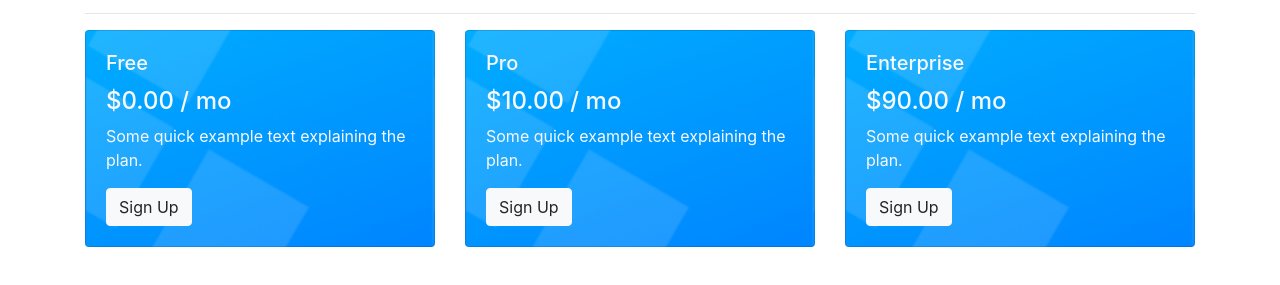
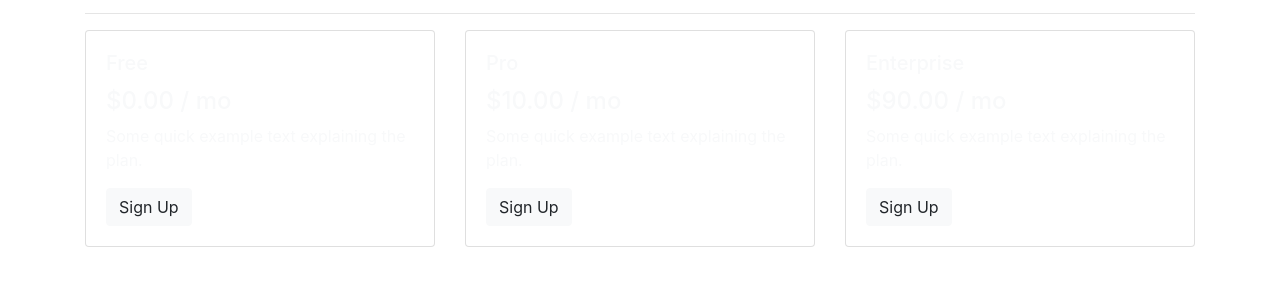
Before and after one commit to Jordanwbutterwick/HTML-Project-3-Bootstrap, a plain HTML site: page Bootstrap Mockup Project/index.html in a window 1280 px wide. Shown: the part 515-800 px from the top of the page. Drawn offline with nearby package versions, Linux system fonts and the light colour scheme.

Commit message:
Broken Images
Started fixing the broken images

```diff
--- a/Bootstrap Mockup Project/index.html
+++ b/Bootstrap Mockup Project/index.html
@@ -83,8 +83,8 @@
           </div>
         </div>
         <div class="col-md-4">
-          <div class="card styled-card text-light">
-            <div class="card-body">
+          <div class="card styled-card ">
+            <div class="card-body text-light">
               <h5 class="card-title">Enterprise</h5>
               <h4>$90.00 / mo</h4>
               <p class="card-text">
--- a/Bootstrap Mockup Project/styles/styles.css
+++ b/Bootstrap Mockup Project/styles/styles.css
@@ -4,12 +4,12 @@
   background-position: center;
   background-attachment: fixed;
 }
-.styled-card {
+/* .styled-card {
   background-image: url("../assets/img/card-blue.png");
   background-size: cover;
   background-position: center;
   background-attachment: fixed;
-}
+} */
 .copyright {
   background-image: url("../assets/img/hero-lg.svg");
   background-attachment: fixed;
```
